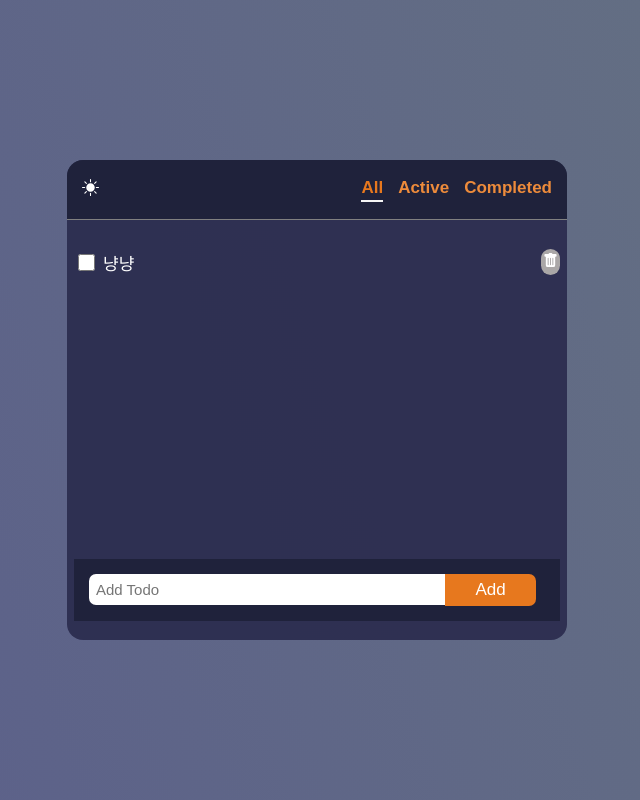
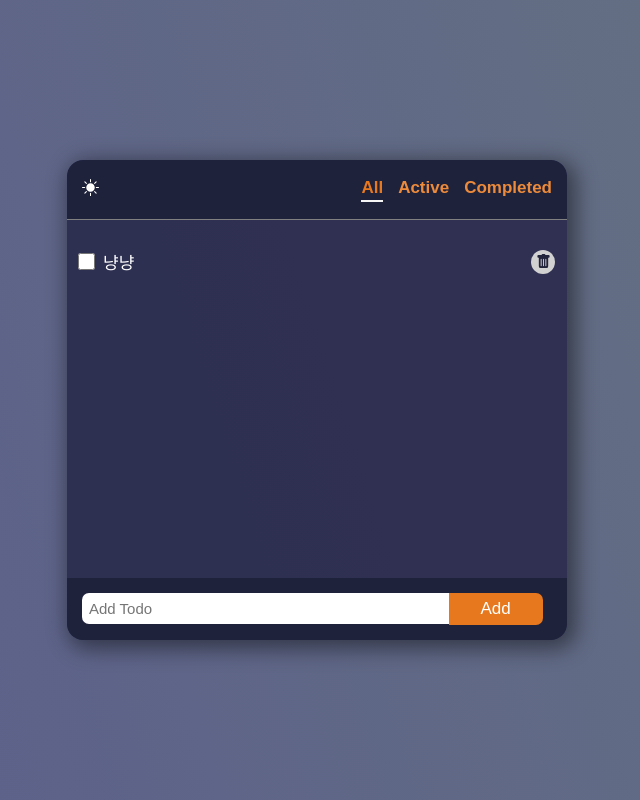
Before and after one commit to kot8585/react-todo-app, a React (Create React App) app in the folder my-todo/: page / in a window 1280 px wide. Shown: the whole page, without its empty margins (323-963 px from the left). Built offline with nearby package versions, Linux system fonts and the light colour scheme.

Commit message:
"my" -  addTodo, todoList 강의보고 수정
-  삭제 버튼 span으로 감싸기
-  body flex로 감싸기
-

```diff
--- a/my-todo/src/AddTodo/AddTodo.module.css
+++ b/my-todo/src/AddTodo/AddTodo.module.css
@@ -1,7 +1,6 @@
 .form {
   background-color: var(--color-bg-dark);
   padding:15px;
-
 }
 
 .addInput {
--- a/my-todo/src/Todo/Todo.jsx
+++ b/my-todo/src/Todo/Todo.jsx
@@ -12,11 +12,13 @@ export default function Todo({todo, onChecked, onDelete}) {
           checked={todo.isCompleted}
           onChange={() => onChecked(todo.id)}/>
         <span className={`${styles.text} ${todo.isCompleted && styles.completed}`}>{todo.text}</span>
-        <button
-        className={styles.deleteBtn}
-        onClick={() => onDelete(todo.id)}>
-          <BsFillTrashFill className={styles.deleteIcon}/>
-        </button>
+        <span className={styles.icon}>
+          <button
+          className={styles.button}
+          onClick={() => onDelete(todo.id)}>
+            <BsFillTrashFill className={styles.deleteIcon}/>
+          </button>
+        </span>
       </li>
   );
 }
--- a/my-todo/src/Todo/Todo.module.css
+++ b/my-todo/src/Todo/Todo.module.css
@@ -5,26 +5,42 @@
   align-items: center;
 }
 
-.checkbox{
+.checkbox {
   width: 17px;
   height: 17px;
   accent-color: var(--color-accent);
+  flex-shrink: 0;
 }
 
+/* todo 여러줄로 되도록 설정 */
 .text {
   flex-grow: 1;
+  min-width: 0;
+  overflow-wrap: break-word;
 }
 
-.deleteBtn {
-  background: var(--color-scrollbar);
-  border-radius: 1rem;
+.icon {
+  width: 20px;
+  height: 20px;
+  background-color: var(--color-grey);
+  border-radius: 100%;
   padding: 2px;
+  margin-right: 5px;
+  text-align: center;
+  transition: all 150ms ease-out;
+  flex-shrink: 0;
 }
 
-.deleteIcon {
-  color: white;
+.icon:hover {
+  background-color: var(--color-accent);
+  transform: rotate(15deg) scale(1.05);
+}
+
+.button {
+  background: transparent;
+  color: var(--color-text);
   font-size: 15px;
-  padding: 2px 0 0 0;
+  vertical-align: middle;
 }
 
 .text.completed {
--- a/my-todo/src/TodoList/TodoList.module.css
+++ b/my-todo/src/TodoList/TodoList.module.css
@@ -1,12 +1,15 @@
 .container {
   /* height가 이상해 */
-  height: 82%;
+  height: 100%;
   display: flex;
   flex-direction: column;
   justify-content: space-between;
-  padding: 7px;
+  box-sizing: border-box;
+  min-height: 0;
 }
 
 .list {
-
+  overflow-y: auto;
+  flex: 1 1 auto;
+  padding: 7px;
 }
--- a/my-todo/src/index.css
+++ b/my-todo/src/index.css
@@ -22,6 +22,7 @@ body {
   display: flex;
   justify-content: center;
   align-items: center;
+  font-size: 1.2rem;
   color: var(--color-white);
 }
 
@@ -37,6 +38,11 @@ code {
   background-color: var(--color-bg);
   border-radius: 1rem;
   font-size: 17px;
+  display: flex;
+  flex-direction: column;
+  overflow: hidden;
+  -webkit-box-shadow: 5px 5px 21px 4px rgba(0, 0, 0, 0.45);
+  box-shadow: 5px 5px 21px 4px rgba(0, 0, 0, 0.45);
 }
 
 ul {
@@ -52,3 +58,8 @@ button {
   padding: 0;
   font-size: 17px;
 }
+
+button:hover {
+  filter: brightness(130%);
+  transform: scale(1.05);
+}
```
